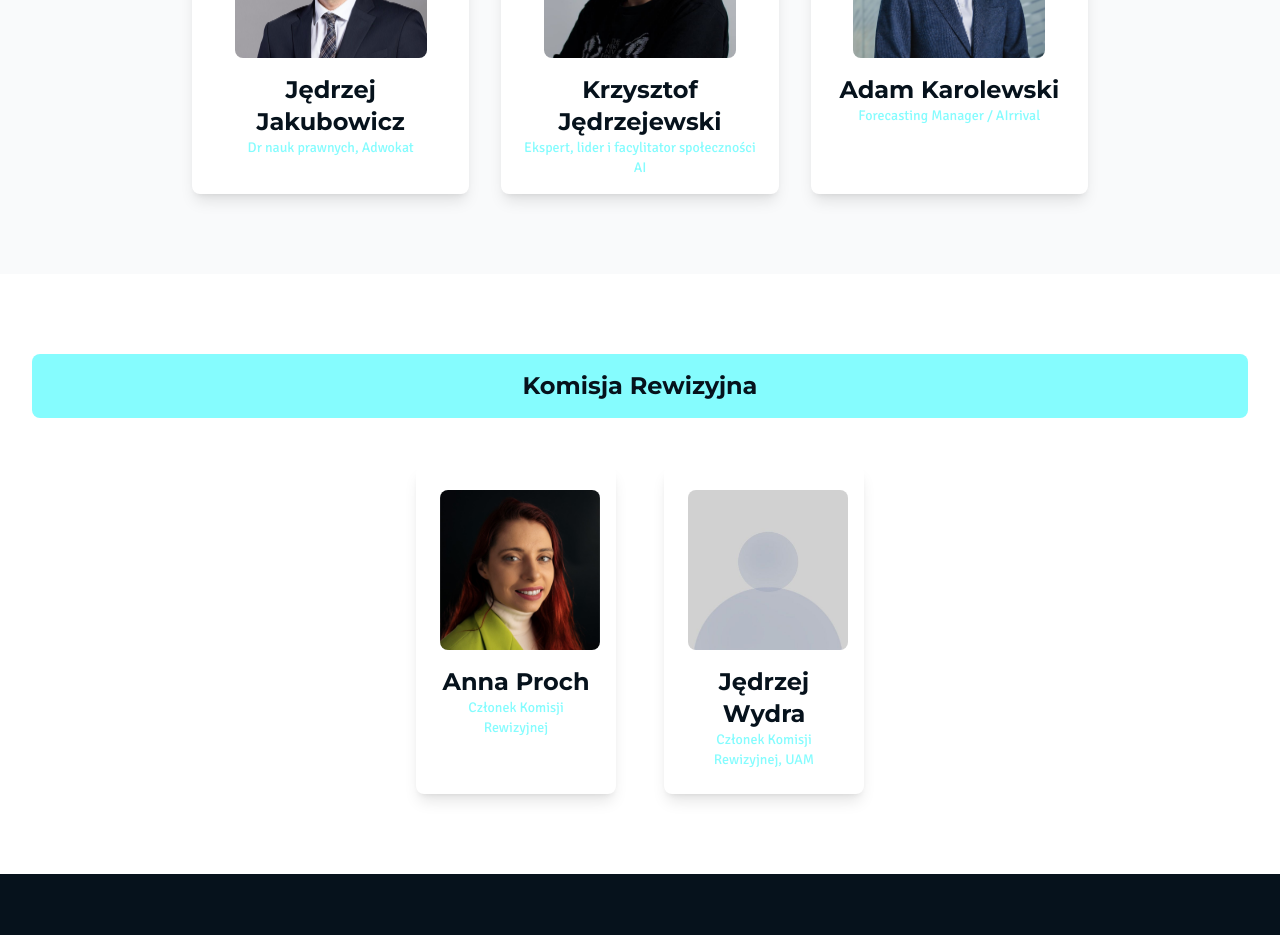
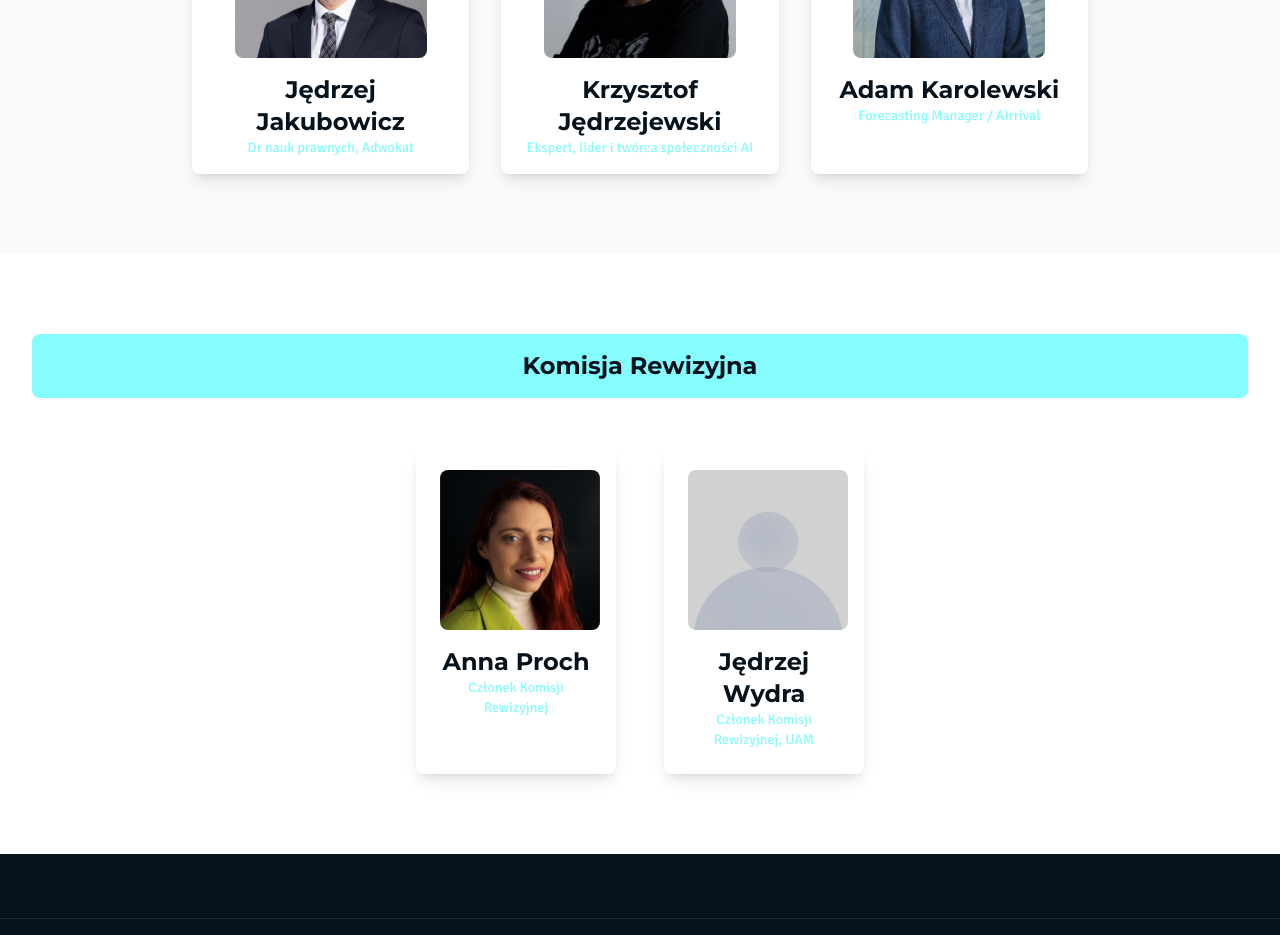
Before and after one commit to araai-eu/araai-eu.github.io, a React (Vite) app: page /o-nas in a window 1280 px wide. Shown: the part 1760-2695 px from the top of the page. Built offline with nearby package versions, Linux system fonts and the light colour scheme.

Commit message:
Update role description for Krzysztof Jędrzejewski

```diff
--- a/src/pages/About.tsx
+++ b/src/pages/About.tsx
@@ -67,7 +67,7 @@ const About = () => {
     },
     {
       name: 'Krzysztof Jędrzejewski',
-      role: 'Ekspert, lider i facylitator społeczności AI',
+      role: 'Ekspert, lider i twórca społeczności AI',
       roleEN: 'AI expert, leader and community builder',
       image: '/team/Krzysztof_Jedrzejewski.jpeg',
       linkedinUrl: 'https://www.linkedin.com/in/kjedrzejewski/',
```
